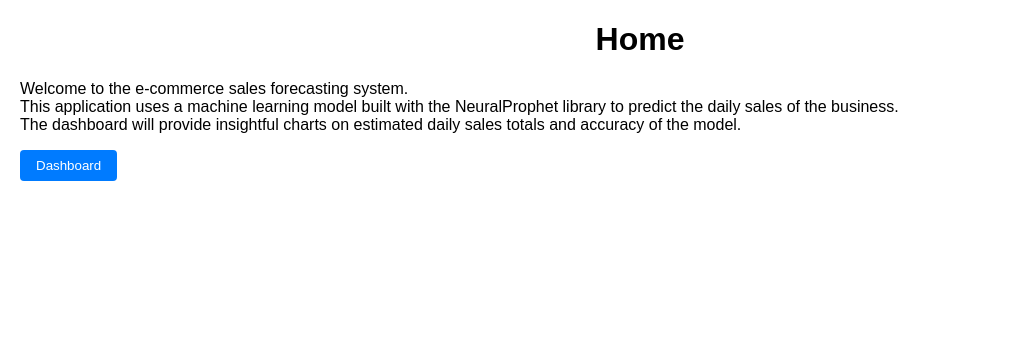
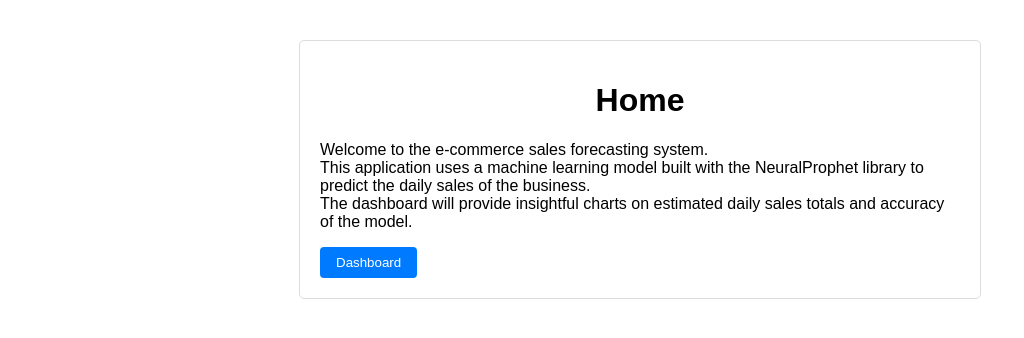
Before and after one commit to emo4096/sim3_testing, a Django app: page /home in a window 1280 px wide. Shown: the top 338 px of the page, without its empty margins (0-1024 px from the left). Run offline with Django 5.2, Linux system fonts and the light colour scheme.

Commit message:
Refactor home page structure and styling

```diff
--- a/app/templates/app/home.html
+++ b/app/templates/app/home.html
@@ -6,6 +6,7 @@
     <link href="{% static 'app/styles.css' %}" rel="stylesheet">
 </head>
 <body>
+  <div class="section">
     <h1>Home</h1>
     <p>Welcome to the e-commerce sales forecasting system.<br>
        This application uses a machine learning model built with the NeuralProphet library to predict the daily sales of
@@ -14,5 +15,6 @@
     <div>
       <button onclick="window.location.href='/dashboard'">Dashboard</button>
     </div>
+  </div>
 </body>
 </html>
```
Lines whose indentation alone changed are shown as unchanged.
